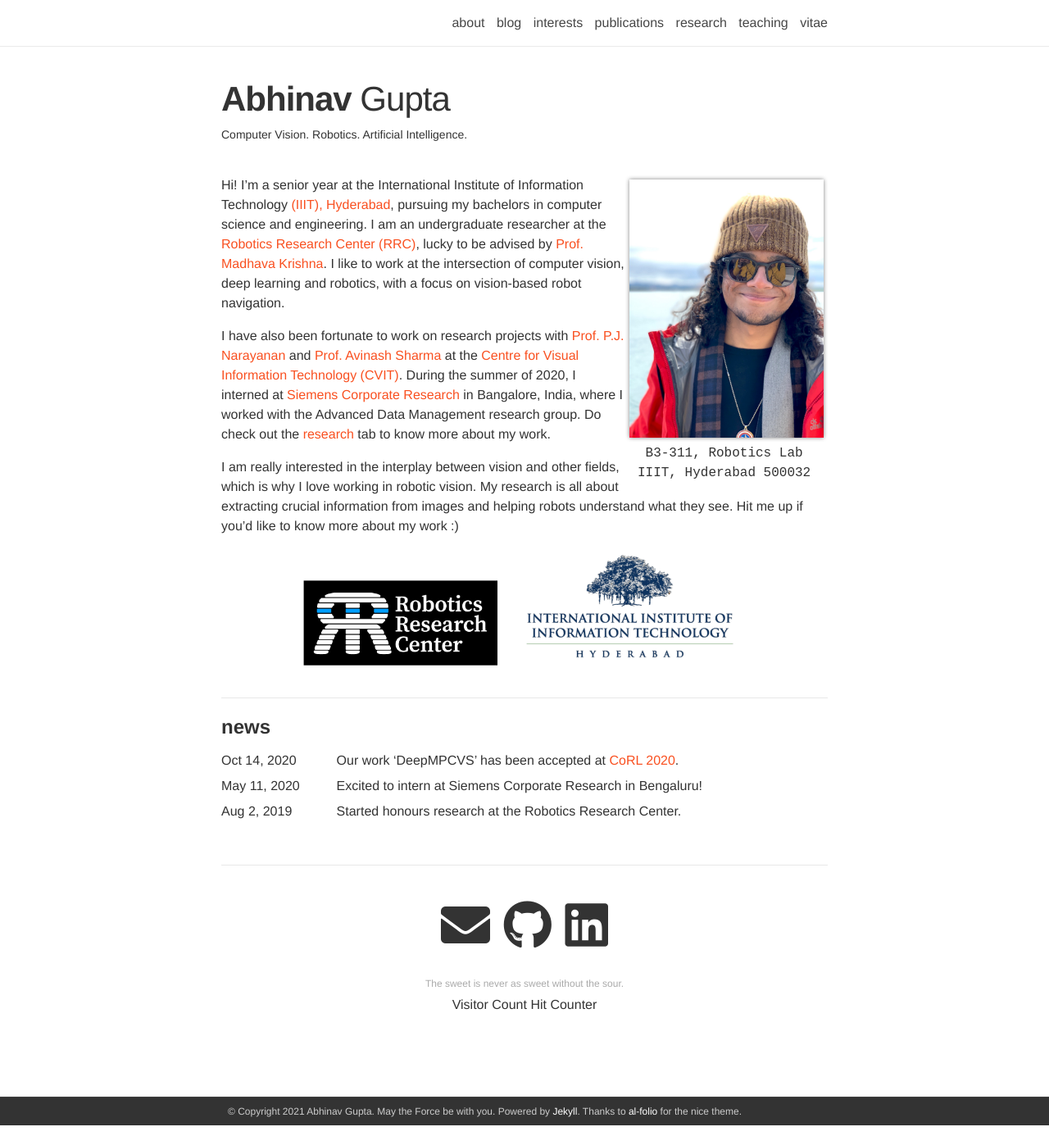
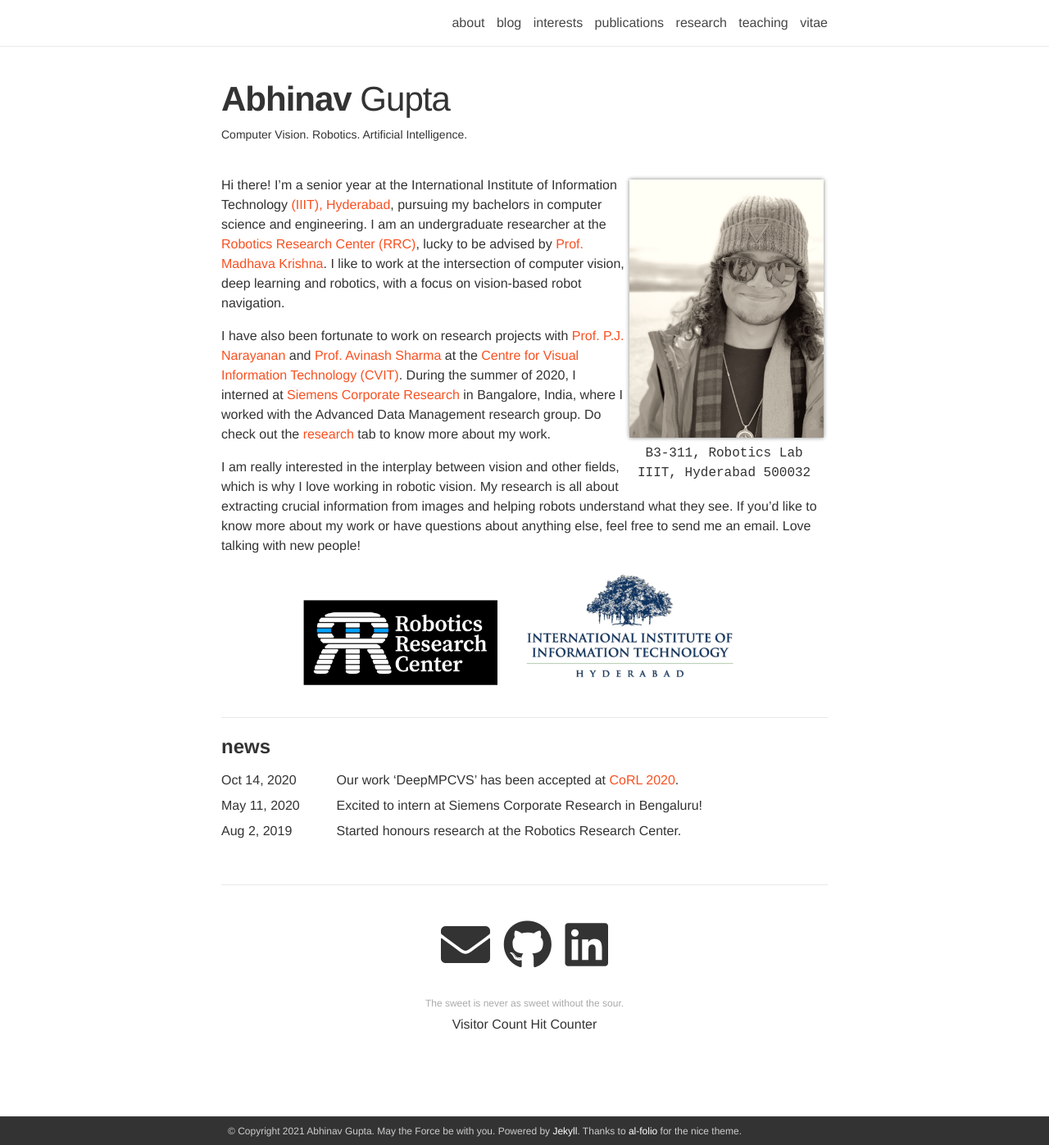
Before and after one commit to BonJovi1/bonjovi1.github.io, a Jekyll site: the page built from _pages/about.md, in a window 1280 px wide and 1397 px high. Shown: the whole window at 82% size. Built offline with Jekyll 4.4.1, drawn with Linux system fonts in a browser that asks for light colours; nearby versions of some CDN libraries.

Commit message:
resume changes

```diff
--- a/_pages/about.md
+++ b/_pages/about.md
@@ -15,11 +15,11 @@ news: true
 social: true
 ---
 
-Hi! I'm a senior year at the International Institute of Information Technology [(IIIT), Hyderabad](https://www.iiit.ac.in/), pursuing my bachelors in computer science and engineering. I am an undergraduate researcher at the [Robotics Research Center (RRC)](https://robotics.iiit.ac.in/), lucky to be advised by [Prof. Madhava Krishna](https://scholar.google.com/citations?user=QDuPGHwAAAAJ&hl=en). I like to work at the intersection of computer vision, deep learning and robotics, with a focus on vision-based robot navigation.
+Hi there! I'm a senior year at the International Institute of Information Technology [(IIIT), Hyderabad](https://www.iiit.ac.in/), pursuing my bachelors in computer science and engineering. I am an undergraduate researcher at the [Robotics Research Center (RRC)](https://robotics.iiit.ac.in/), lucky to be advised by [Prof. Madhava Krishna](https://scholar.google.com/citations?user=QDuPGHwAAAAJ&hl=en). I like to work at the intersection of computer vision, deep learning and robotics, with a focus on vision-based robot navigation.
 
 I have also been fortunate to work on research projects with [Prof. P.J. Narayanan](https://scholar.google.com/citations?user=3HKjt_IAAAAJ&hl=en) and [Prof. Avinash Sharma](https://scholar.google.com/citations?user=4ladtC0AAAAJ&hl=en) at the [Centre for Visual Information Technology (CVIT)](https://cvit.iiit.ac.in/). During the summer of 2020, I interned at [Siemens Corporate Research](https://new.siemens.com/in/en.html) in Bangalore, India, where I worked with the Advanced Data Management research group. Do check out the [research](https://bonjovi1.github.io/research/) tab to know more about my work.
 
-I am really interested in the interplay between vision and other fields, which is why I love working in robotic vision. My research is all about extracting crucial information from images and helping robots understand what they see. Hit me up if you'd like to know more about my work :)
+I am really interested in the interplay between vision and other fields, which is why I love working in robotic vision. My research is all about extracting crucial information from images and helping robots understand what they see. If you'd like to know more about my work or have questions about anything else, feel free to send me an email. Love talking with new people!
 <br>
 
 <div>
```
Also changed, not shown: assets/img/prof_pic.jpg, assets/img/prof_pic_old.jpg (added), 1 other file.
